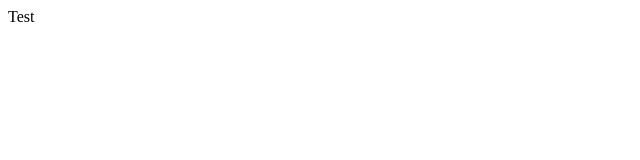
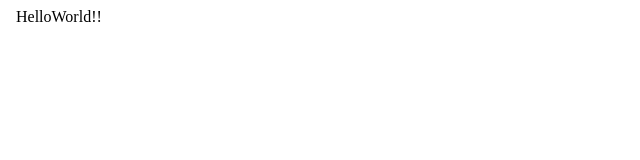
Before and after one commit to MINJE-98/React-Template, a React app: page / in a window 1280 px wide. Shown: the top 160 px of the page, without its empty margins (0-640 px from the left). Built offline with nearby package versions, Linux system fonts and the light colour scheme.

Commit message:
Test용 컴포넌트 작성 (#4)
* feat: test용 컴포넌트 생성

* feat: 컴포넌트 절대 경로 추가
tsconfig에 절대 경로 추가
webpack에 절대 경로 추가

* feat: HelloWorld 컴포넌트 적용

```diff
--- a/src/App.tsx
+++ b/src/App.tsx
@@ -1,5 +1,5 @@
-import React from 'react';
+import HelloWorld from "@Components/helloWorld/HelloWorld";
 
-const App = () => <>Test</>;
+const App = () => <HelloWorld />;
 
 export default App;
--- /dev/null
+++ b/src/components/helloWorld/HelloWorld.tsx
@@ -0,0 +1,7 @@
+export default function HelloWorld() {
+  return (
+    <body>
+      <span>HelloWorld!!</span>
+    </body>
+  );
+}
--- a/tsconfig.json
+++ b/tsconfig.json
@@ -9,7 +9,11 @@
     "isolatedModules": true, // Babel이 TypeScript 프로젝트의 파일을 안전하게 트랜스파일할 수 있는지 확인합니다.
     "moduleResolution": "node", // 모듈 해석 방법 설정
     "resolveJsonModule": true, // 확장자가 .json인 모듈의 import 허용 여부
-    "esModuleInterop": true // CommonJS와 ES Modules 간의 상호 운용성이 생기게 할 지 여부
+    "esModuleInterop": true, // CommonJS와 ES Modules 간의 상호 운용성이 생기게 할 지 여부
+    "baseUrl": ".",
+    "paths": {
+      "@Components/*": ["src/components/*"]
+    }
   },
   "exclude": ["node_modules"], // node_modules은 컴파일 금지
   "include": ["**/*.ts", "**/*.tsx"] // 컴파일 할 파일
--- a/webpack.dev.js
+++ b/webpack.dev.js
@@ -13,6 +13,9 @@ module.exports = {
   },
   entry: "./src/index.tsx",
   resolve: {
+    alias: {
+      "@Components": path.resolve(__dirname, "./src/components"),
+    },
     extensions: [".js", ".jsx", ".ts", ".tsx"],
   },
 
--- a/webpack.prod.js
+++ b/webpack.prod.js
@@ -6,6 +6,9 @@ module.exports = {
   mode: "production",
   entry: "./src/index.tsx",
   resolve: {
+    alias: {
+      "@Components": path.resolve(__dirname, "./src/components"),
+    },
     extensions: [".js", ".jsx", ".ts", ".tsx"],
   },
 
```
